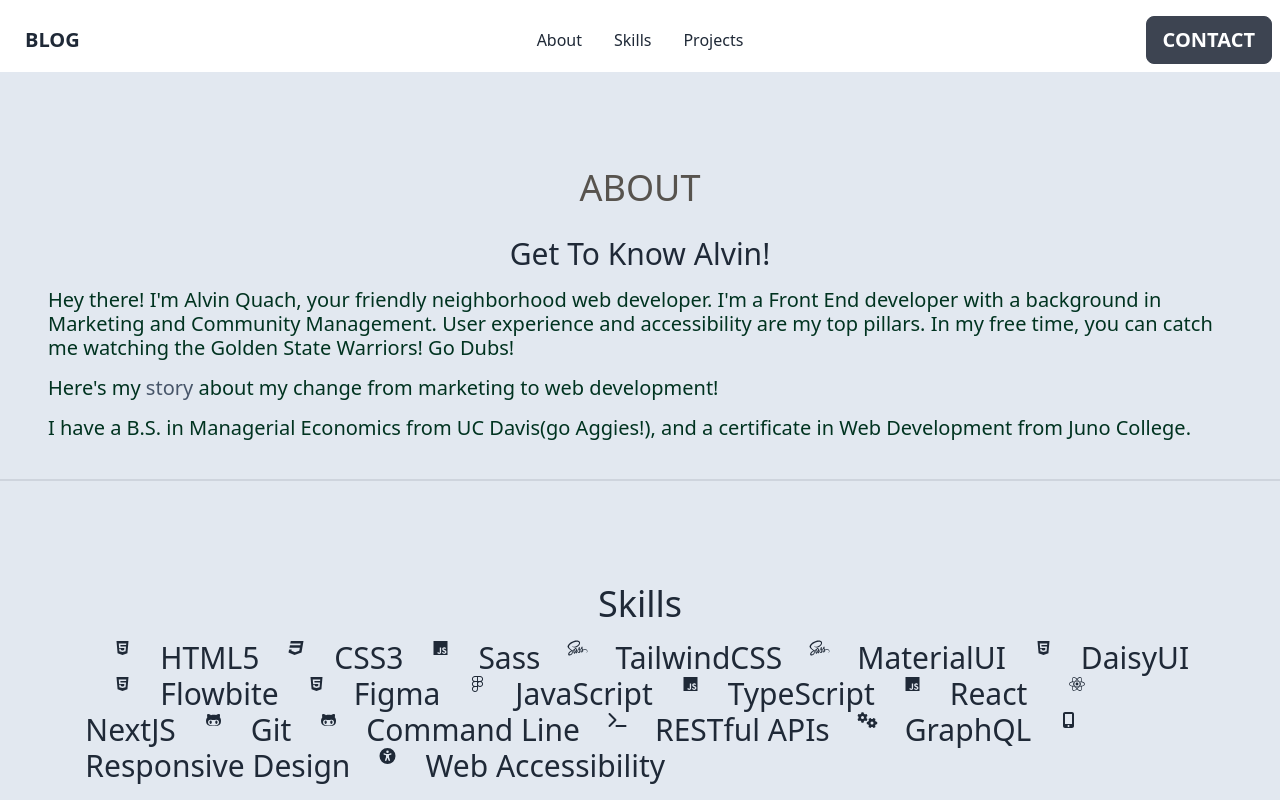
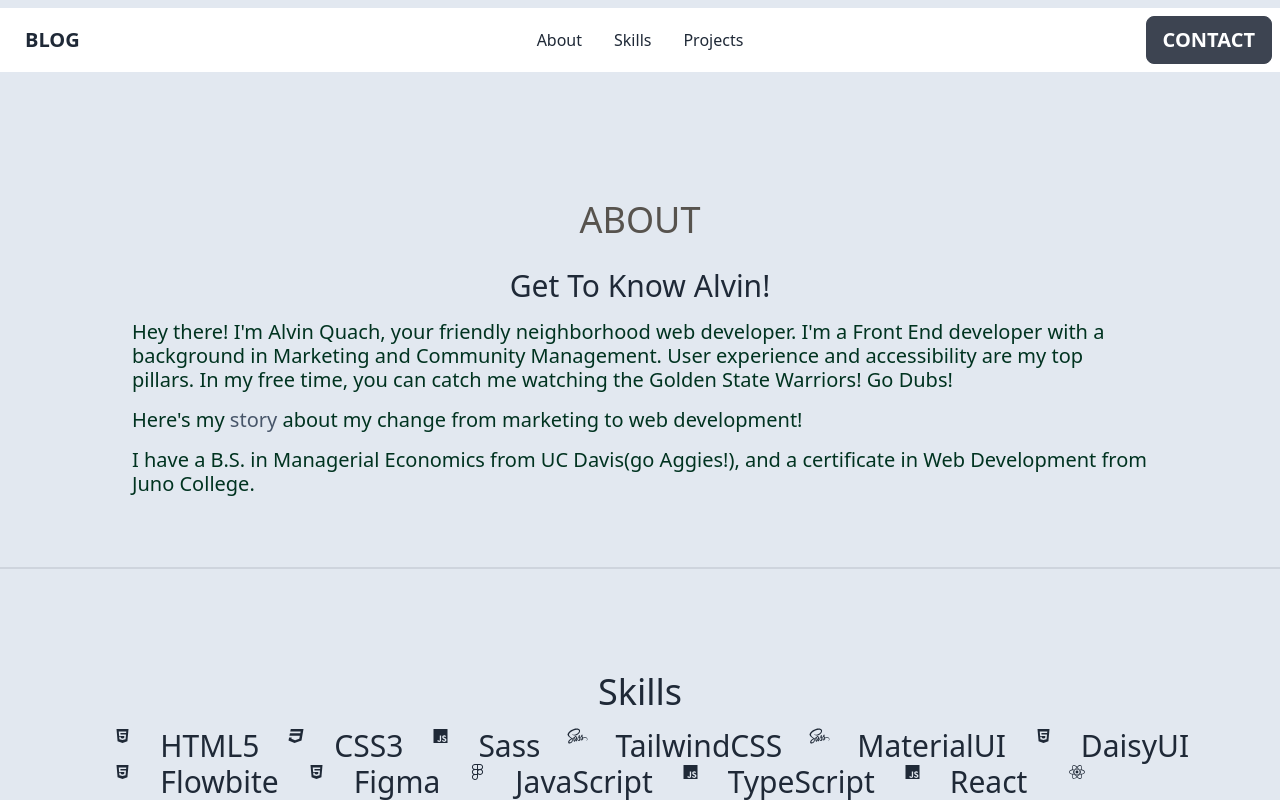
Before and after one commit to alvinwquach/alvin-quach-portfolio, a Next.js app: page / in a window 1280 px wide. Shown: the top 800 px of the page. Built offline with nearby package versions, Linux system fonts and the light colour scheme.

Commit message:
fixed wrapper

```diff
--- a/pages/index.tsx
+++ b/pages/index.tsx
@@ -26,7 +26,7 @@
 
 const Home: NextPage = () => {
   return (
-    <div className="flex min-h-screen flex-col items-center justify-center py-2">
+    <div className="flex min-h-screen flex-col items-center justify-center bg-slate-200 py-2">
       <div className="navbar bg-base-100">
         <div className="navbar-start">
           <div className="dropdown">
@@ -105,7 +105,7 @@
               height={150}
             /> */}
           </div>
-          <div>
+          <div className="wrapper">
             <h2 className="mb-3 py-4 text-center text-4xl uppercase text-stone-600">
               About
             </h2>
@@ -564,6 +564,35 @@
                 method="post"
                 className="bg-slate-200 text-center text-white"
               >
+                {/* <div>
+                  <label htmlFor="name" className="sr-only"></label>
+                  <input
+                    type="text"
+                    name="name"
+                    id="name"
+                    placeholder="Name"
+                    className="input input-bordered input-lg w-full max-w-xs"
+                  />
+                  <label htmlFor="email" className="sr-only"></label>
+                  <input
+                    type="text"
+                    name="email"
+                    id="email"
+                    placeholder="Email"
+                    className="input input-bordered input-lg w-full max-w-xs"
+                  />
+                </div>
+                <div>
+                  <label htmlFor="message" className="sr-only"></label>
+                  <textarea
+                    className="textarea textarea-bordered mt-4"
+                    name="message"
+                    id="message"
+                    cols={80}
+                    rows={10}
+                    placeholder="Bio"
+                  ></textarea>
+                </div> */}
                 {/* flex flex-col md:flex-row */}
                 <div>
                   <label htmlFor="name" className="sr-only"></label>
--- a/styles/globals.css
+++ b/styles/globals.css
@@ -4,6 +4,6 @@
 
 @layer components {
     .wrapper {
-        @apply mx-auto w-11/12 max-w-screen-2xl p-8;
+        @apply mx-auto w-11/12 max-w-screen-xl p-8;
     }
 }
```
